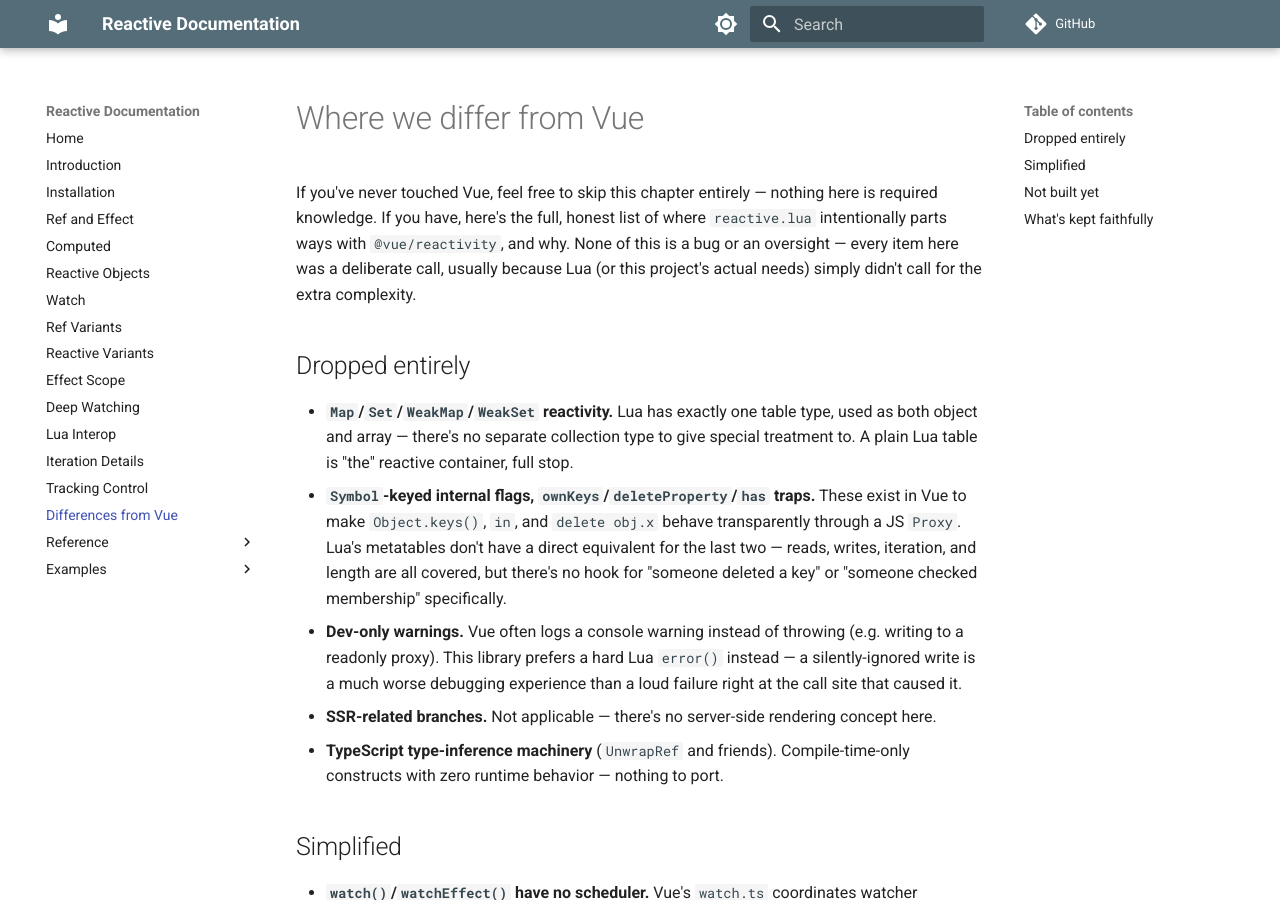
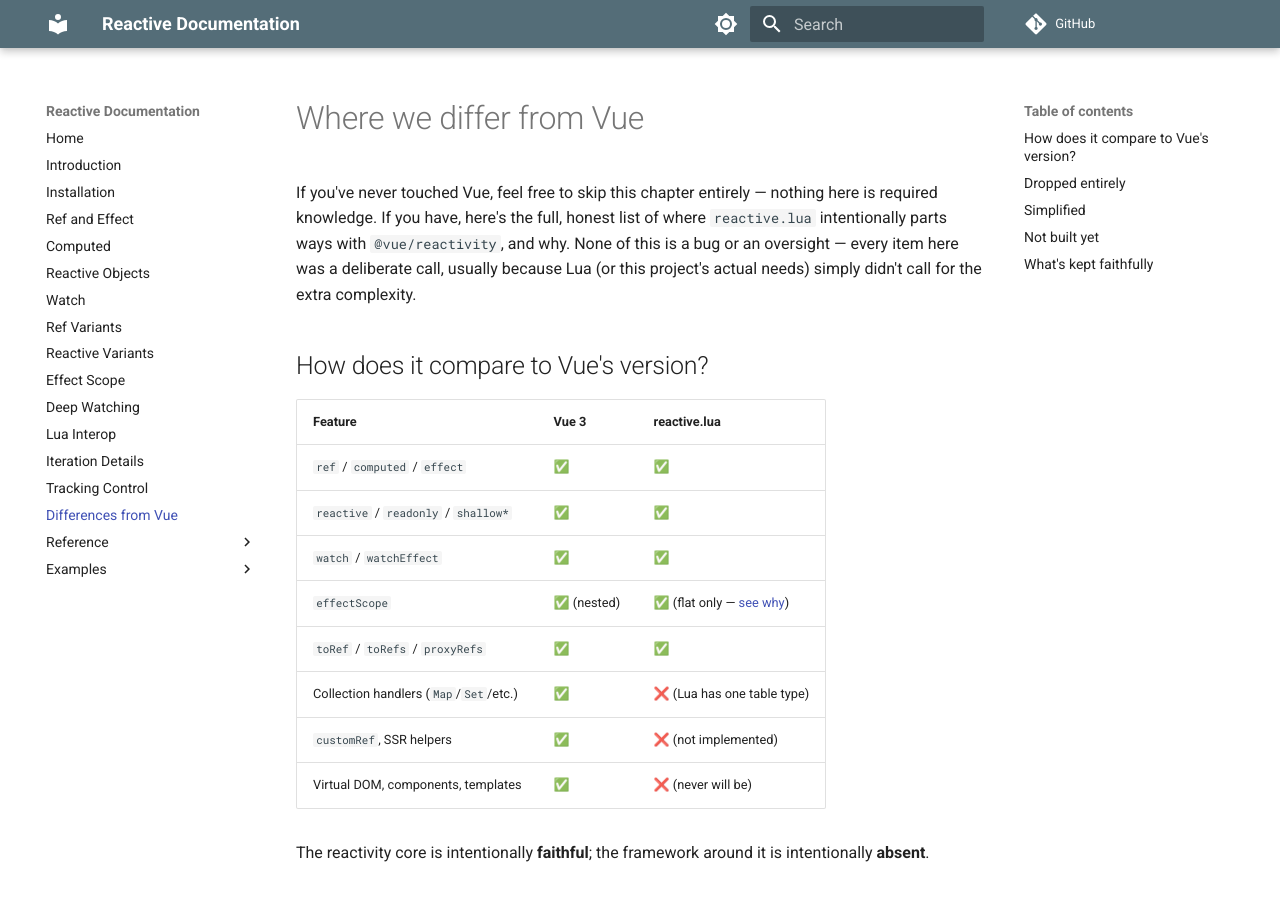
Before and after one commit to orhpel/reactive, an MkDocs documentation site: the page built from docs/90-differences-from-vue.md, in a window 1280 px wide and 900 px high. Built offline with MkDocs 1.6.1 and Material for MkDocs 9.7.7, drawn with Linux system fonts in a browser that asks for light colours; comment, search, counter and statistics services are not loaded.

Commit message:
Add feature comparison with Vue 3 in documentation
Added a comparison table between Vue 3 and reactive.lua features.

```diff
--- a/docs/90-differences-from-vue.md
+++ b/docs/90-differences-from-vue.md
@@ -6,6 +6,22 @@ honest list of where `reactive.lua` intentionally parts ways with
 `@vue/reactivity`, and why. None of this is a bug or an oversight —
 every item here was a deliberate call, usually because Lua (or this
 project's actual needs) simply didn't call for the extra complexity.
+
+## How does it compare to Vue's version?
+
+Feature | Vue 3 | reactive.lua
+--- | --- | ---
+`ref` / `computed` / `effect` | ✅ | ✅
+`reactive` / `readonly` / `shallow*` | ✅ | ✅
+`watch` / `watchEffect` | ✅ | ✅
+`effectScope` | ✅ (nested) | ✅ (flat only — [see why](https://orhpel.github.io/reactive/08-effect-scope/))
+`toRef` / `toRefs` / `proxyRefs` | ✅ | ✅
+Collection handlers (`Map`/`Set`/etc.) | ✅ | ❌ (Lua has one table type)
+`customRef`, SSR helpers | ✅ | ❌ (not implemented)
+Virtual DOM, components, templates | ✅ | ❌ (never will be)
+
+The reactivity core is intentionally **faithful**; the framework around
+it is intentionally **absent**.
 
 ## Dropped entirely
 
```
